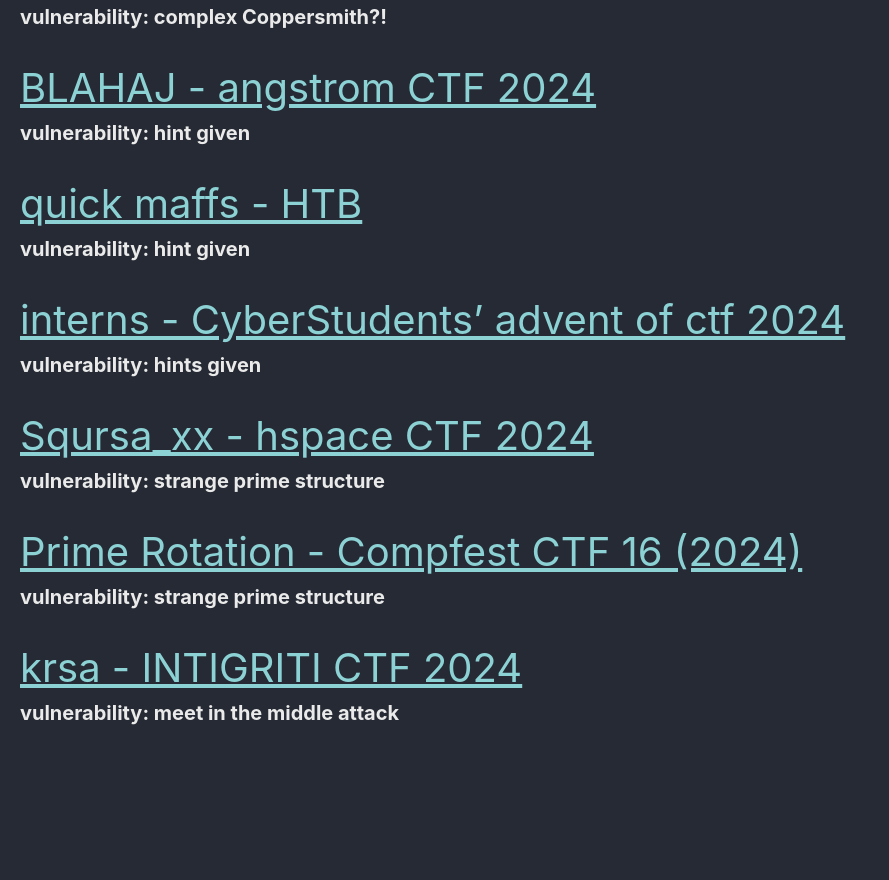
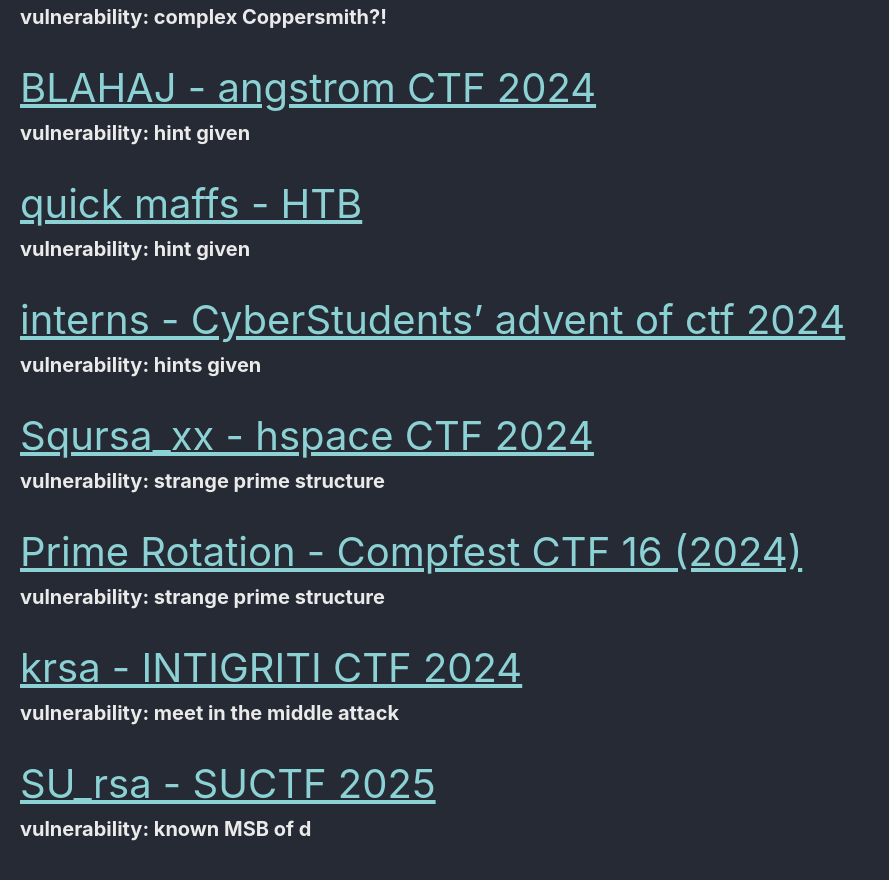
Before and after one commit to Connor-McCartney/Connor-McCartney.github.io, a Jekyll site: the page built from _pages/cryptography/rsa/rsa.md, in a window 1280 px wide and 900 px high, scrolled down 3046 px. Shown: the top 880 px of the window, without its empty margins (0-889 px from the left). Built offline with Jekyll 4.4.1, drawn with Linux system fonts in a browser that asks for light colours; cached includes are drawn as plain includes; before the commit the page ends 3830 px from its top, so only the background shows below that.

Commit message:
Update rsa.md

```diff
--- a/_pages/cryptography/rsa/rsa.md
+++ b/_pages/cryptography/rsa/rsa.md
@@ -127,3 +127,7 @@ __vulnerability: strange prime structure__
 
 <span style="font-size:2em;">   [krsa - INTIGRITI CTF 2024](/cryptography/rsa/krsa-INTIGRITICTF2024)       </span> <br>
 __vulnerability: meet in the middle attack__
+
+
+<span style="font-size:2em;">   [SU_rsa - SUCTF 2025](/cryptography/rsa/SUrsa-SUCTF2025)       </span> <br>
+__vulnerability: known MSB of d__
```
